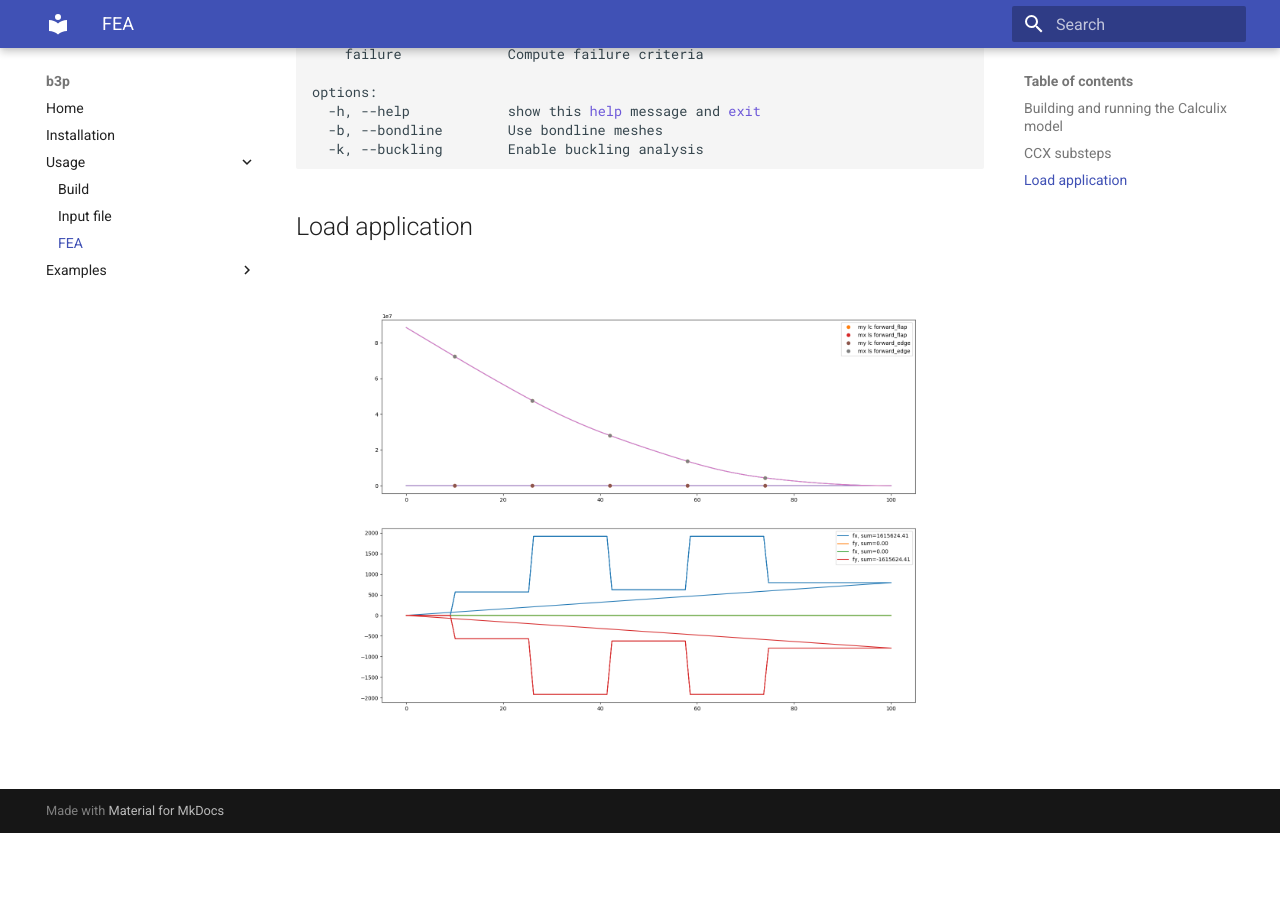
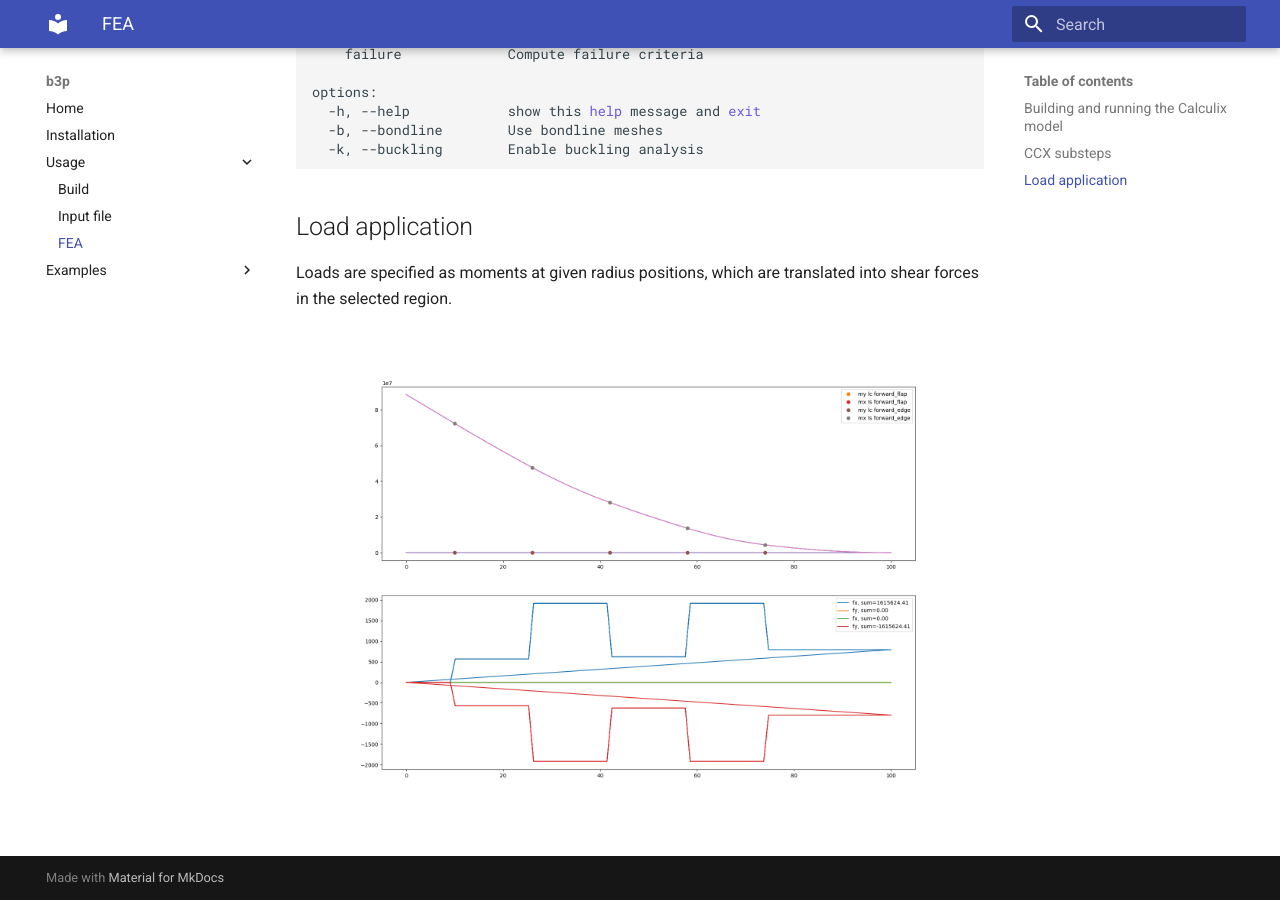
Before and after one commit to wr1/b3p, an MkDocs documentation site: the page built from docs/use/fea.md, in a window 1280 px wide and 900 px high, scrolled down 575 px. Built offline with MkDocs 1.6.1 and Material for MkDocs 9.7.7, drawn with Linux system fonts in a browser that asks for light colours; before the commit the page ends 1408 px from its top, so only the background shows below that.

Commit message:
minor doc update

````diff
--- a/docs/use/fea.md
+++ b/docs/use/fea.md
@@ -30,4 +30,6 @@ options:
 ```
 
 ## Load application
+Loads are specified as moments at given radius positions, which are translated into shear forces in the selected region.
+
 ![Test blade](../assets/images/test_blade_loads.png)
````
